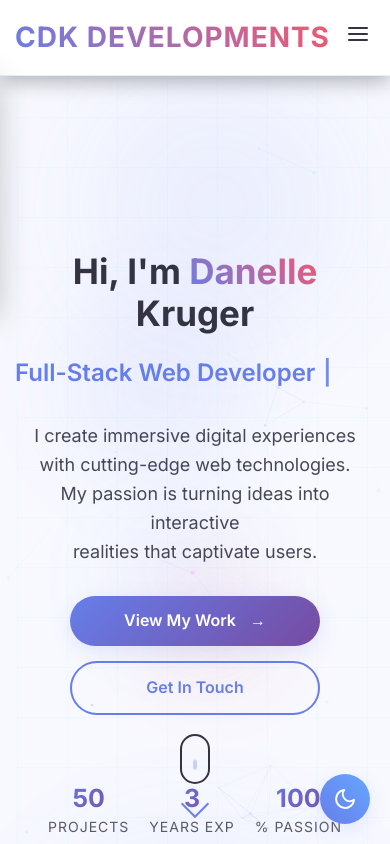
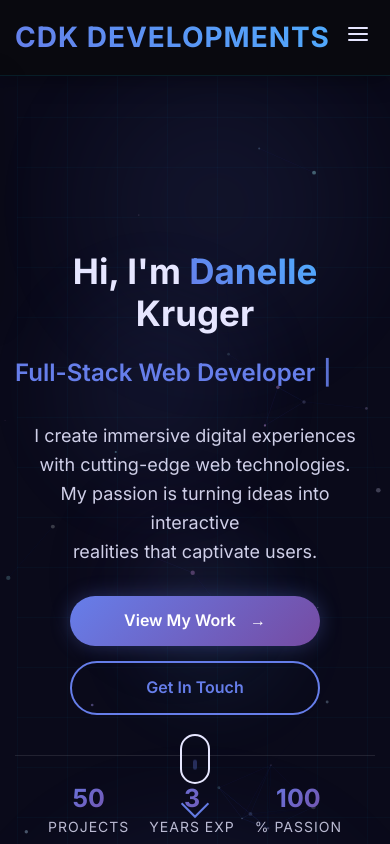
Before and after one commit to danellekruger/DKruger-Virtual-CV, a plain HTML site: page index.html in a window 390 px wide. Shown: the top 844 px of the page. Drawn offline with nearby package versions, Linux system fonts and the light colour scheme.

Commit message:
Removed Light Theme for now

```diff
--- a/index.html
+++ b/index.html
@@ -15,10 +15,6 @@
 <body>
   <!-- Particle Background -->
   <canvas id="particleCanvas"></canvas>
-  <!-- Theme Toggle Button -->
-  <button class="theme-toggle" id="themeToggle" aria-label="Toggle dark/light theme">
-    <i data-feather="moon" class="theme-icon"></i>
-  </button>
 
   <!-- Navigation -->
   <nav class="navbar">
--- a/script.js
+++ b/script.js
@@ -174,43 +174,7 @@ function setupTestimonialSlider() {
 }
 
 function initializeApp() {
-  // Theme switching functionality
-  const themeToggle = document.getElementById("themeToggle");
-  const themeIcon = themeToggle.querySelector(".theme-icon");
-  const body = document.body;
-
-  // Check for saved theme
-  const savedTheme = localStorage.getItem("theme");
-
-  function setTheme(theme) {
-    if (theme === "dark") {
-      body.setAttribute("data-theme", "dark");
-      themeIcon.setAttribute("data-feather", "sun");
-      localStorage.setItem("theme", "dark");
-    } else {
-      body.setAttribute("data-theme", "light");
-      themeIcon.setAttribute("data-feather", "moon");
-      localStorage.setItem("theme", "light");
-    }
-    feather.replace();
-  }
-
-  // Initialize theme - Light as default
-  if (savedTheme) {
-    setTheme(savedTheme);
-  } else {
-    setTheme("light");
-  }
-
-  // Toggle theme on button click
-  themeToggle.addEventListener("click", function () {
-    const currentTheme = body.getAttribute("data-theme");
-    if (currentTheme === "light") {
-      setTheme("dark");
-    } else {
-      setTheme("light");
-    }
-  });
+  // REMOVED: Theme switching functionality
 
   // Animate hero elements
   function animateHeroElements() {
@@ -268,7 +232,7 @@ function initializeApp() {
   // Initialize animations
   animateHeroElements();
 
-  //testimonials
+  // Project filtering and testimonials
   setupProjectFilter();
   setupTestimonialSlider();
 
--- a/style.css
+++ b/style.css
@@ -33,29 +33,6 @@
   --transition: all 0.3s cubic-bezier(0.4, 0, 0.2, 1);
   --glass-bg: rgba(255, 255, 255, 0.05);
   --glass-border: rgba(255, 255, 255, 0.1);
-}
-
-[data-theme="light"] {
-  --primary-gradient: linear-gradient(135deg, #667eea 0%, #764ba2 100%);
-  --secondary-gradient: linear-gradient(135deg, #89f7fe 0%, #66a6ff 100%);
-  --accent-gradient: linear-gradient(135deg, #f093fb 0%, #f5576c 100%);
-
-  --primary-color: #667eea;
-  --secondary-color: #66a6ff;
-  --accent-color: #f5576c;
-  --accent-secondary: #89f7fe;
-
-  --dark-bg: #f8f9ff;
-  --dark-card: rgba(255, 255, 255, 0.9);
-  --dark-card-solid: #ffffff;
-
-  --text-light: #333344;
-  --text-muted: #666688;
-  --text-dark: #222233;
-
-  --shadow-neon: 0 5px 20px rgba(102, 126, 234, 0.15);
-  --glass-bg: rgba(255, 255, 255, 0.8);
-  --glass-border: rgba(102, 126, 234, 0.2);
 }
 
 /* Particle Canvas */
@@ -99,10 +76,6 @@ body {
   backdrop-filter: blur(10px);
   z-index: 1000;
   transition: var(--transition);
-}
-
-[data-theme="light"] .navbar {
-  background: rgba(248, 249, 250, 0.9);
 }
 
 .navbar .container {
@@ -177,11 +150,6 @@ body {
   box-shadow: 0 5px 20px rgba(0, 0, 0, 0.3);
 }
 
-[data-theme="light"] .navbar {
-  background: rgba(255, 255, 255, 0.95);
-  border-bottom: 1px solid rgba(0, 119, 204, 0.1);
-}
-
 .navbar-container {
   max-width: 1200px;
   margin: 0 auto;
@@ -305,10 +273,6 @@ body {
     background: rgba(0, 217, 255, 0.1);
   }
 
-  [data-theme="light"] .nav-link {
-    border-bottom: 1px solid rgba(0, 0, 0, 0.1);
-  }
-
   body {
     padding-top: 60px;
   }
@@ -627,10 +591,6 @@ section {
   overflow: hidden;
 }
 
-[data-theme="light"] .progress-bar {
-  background: rgba(0, 0, 0, 0.1);
-}
-
 .progress-fill {
   height: 100%;
   background: linear-gradient(90deg, var(--primary-color), var(--accent-color));
@@ -654,10 +614,6 @@ section {
   transition: var(--transition);
   border: 1px solid rgba(255, 255, 255, 0.1);
   box-shadow: 0 10px 30px rgba(0, 0, 0, 0.2);
-}
-
-[data-theme="light"] .project-card {
-  border: 1px solid rgba(0, 0, 0, 0.1);
 }
 
 .project-card:hover {
@@ -727,13 +683,6 @@ section {
   border-radius: 10px;
   color: var(--text-light);
   transition: var(--transition);
-}
-
-[data-theme="light"] .form-group input,
-[data-theme="light"] .form-group textarea {
-  background: white;
-  border-color: rgba(0, 0, 0, 0.1);
-  color: var(--text-dark);
 }
 
 .form-group input:focus,
```
